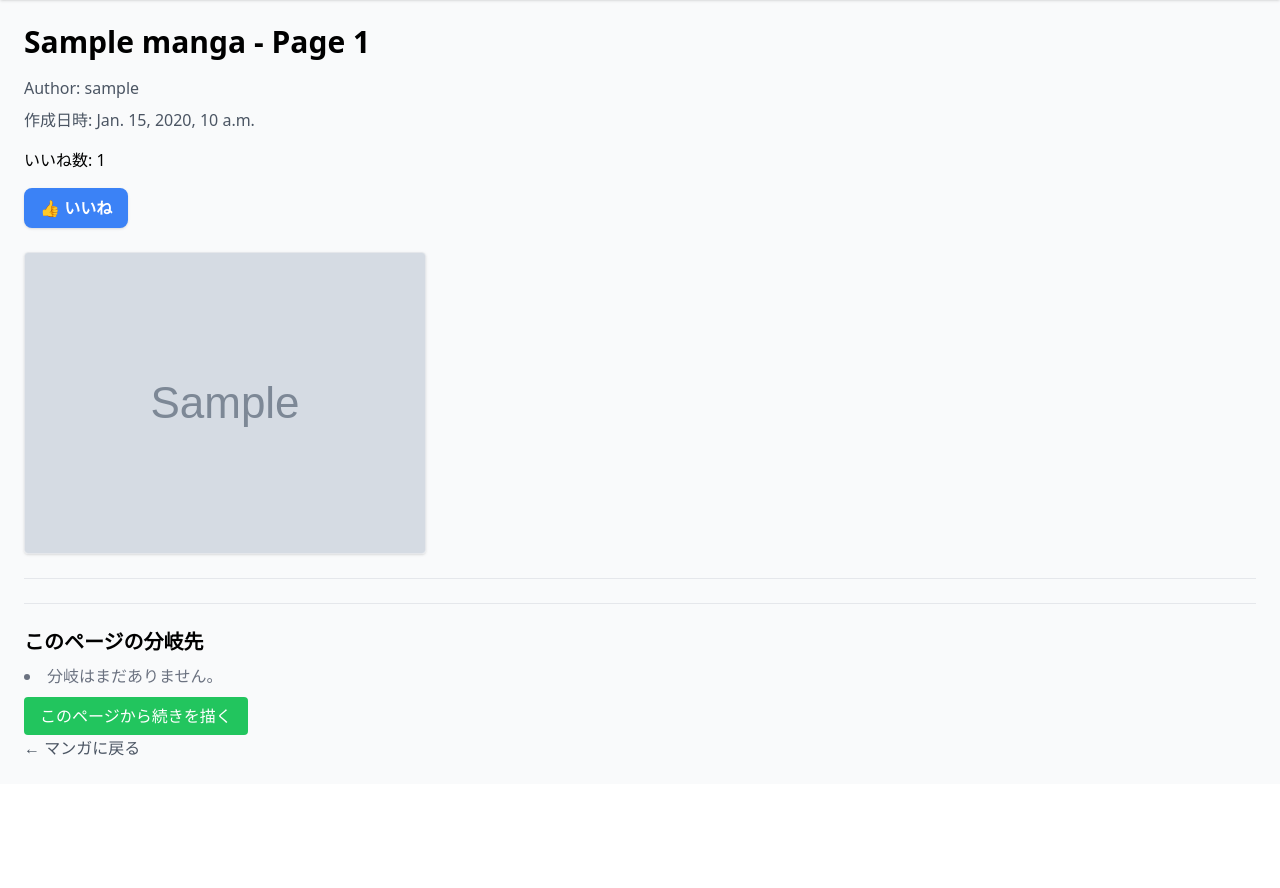
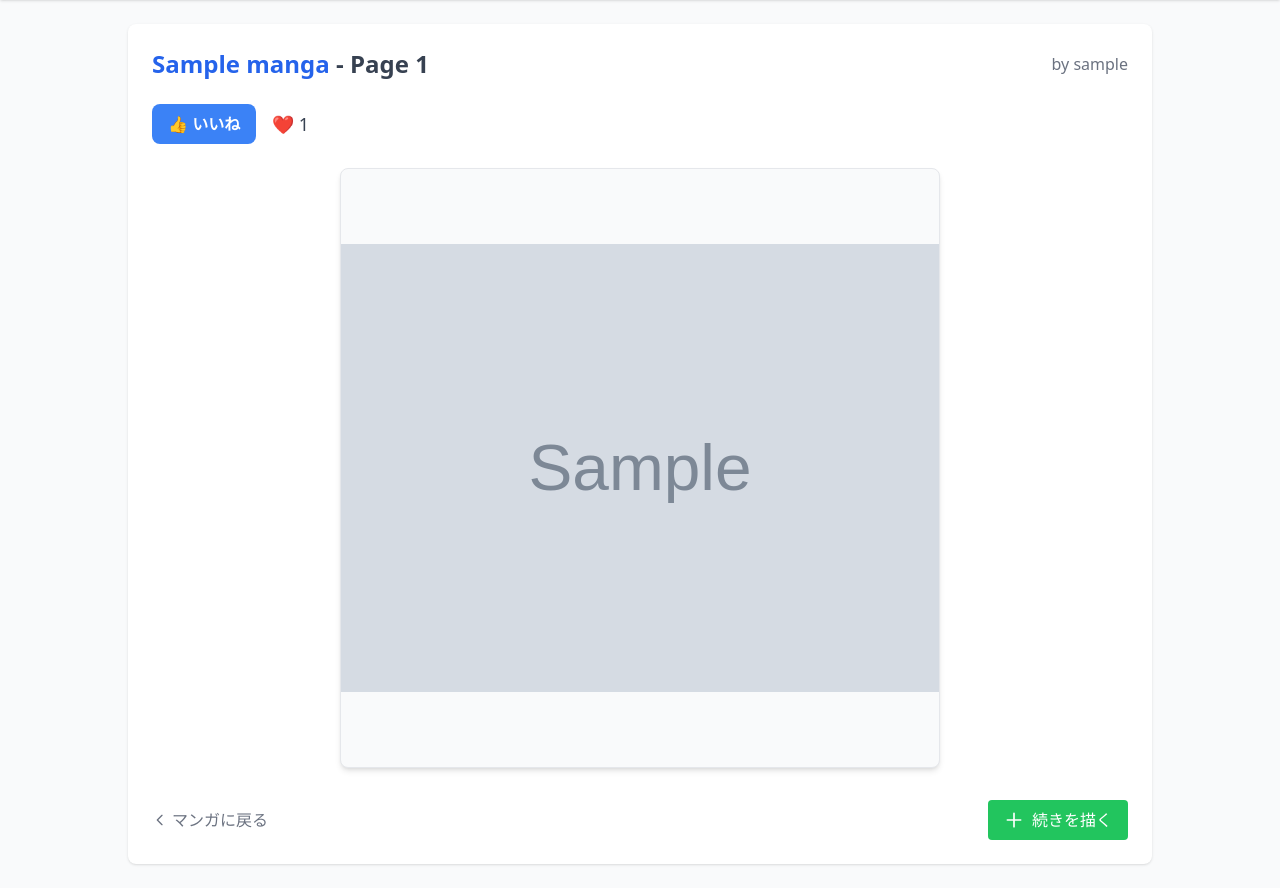
Before and after one commit to Tauzu/relay_manga, a Django app: page /page/1/ in a window 1280 px wide. Shown: the part 64-952 px from the top of the page. Before the commit the page ends 820 px from the top, so only its background shows below. Run offline with Django 5.2, Linux system fonts and the light colour scheme; tables that the repository leaves empty hold one stand-in row (values such as "Sample post"); grey boxes marked "Sample" are stand-in pictures; some libraries are stand-ins or nearby versions.

Commit message:
ページ詳細画面のデザインを改良

```diff
--- a/relay_manga/manga/templates/manga/page_detail.html
+++ b/relay_manga/manga/templates/manga/page_detail.html
@@ -3,59 +3,122 @@
 {% block title %}{{ page.manga.title }} - Page {{ page.id }}{% endblock %}
 
 {% block content %}
-<h2 class="text-3xl font-bold mb-4">{{ page.manga.title }} - Page {{ page.id }}</h2>
-<p class="text-gray-600 mb-2">Author: {{ page.author.username }}</p>
-<p class="text-gray-600 mb-4">作成日時: {{ page.created_at }}</p>
+<div class="max-w-5xl mx-auto bg-white rounded-lg shadow p-6 relative">
 
-<p class="mb-4">いいね数: <span id="like-count">{{ page.likes }}</span></p>
+    <!-- 🏷 タイトル部分 -->
+    <div class="flex justify-between items-center mb-6">
+        <h2 class="text-2xl font-bold">
+            <span class="text-blue-600 hover:underline cursor-pointer"
+                  onclick="window.location.href='{% url 'manga_detail' page.manga.id %}'">
+                {{ page.manga.title }}
+            </span>
+            <span class="text-gray-700"> - Page {{ page.id }}</span>
+        </h2>
+        <p class="text-gray-500">by {{ page.author.username }}</p>
+    </div>
 
+    <!-- ❤️ いいねボタン -->
+    <div class="flex items-center gap-4 mb-6">
         <form id="like-form" method="post" action="{% url 'like_page' page.id %}">
             {% csrf_token %}
             <button type="submit" id="like-button"
-        class="px-4 py-2 rounded-lg bg-blue-500 text-white font-semibold shadow hover:bg-blue-600 disabled:bg-gray-400 transition"
+                class="flex items-center gap-2 px-4 py-2 rounded-lg bg-blue-500 text-white font-semibold hover:bg-blue-600 transition disabled:bg-gray-400"
                 {% if liked %}disabled{% endif %}>
                 {% if liked %}👍 いいね済み{% else %}👍 いいね{% endif %}
             </button>
         </form>
-
-<div class="mt-6">
-    <img src="{{ page.image.url }}" alt="Page image" class="max-w-3xl border rounded shadow">
+        <span class="text-gray-700 text-lg">❤️ <span id="like-count">{{ page.likes }}</span></span>
     </div>
 
-<hr class="my-6">
+    <!-- 📄 ページ画像 ＋ 前後ボタン -->
+    <div class="flex items-center justify-center relative">
 
         {% if parent %}
-    <p><a href="{% url 'page_detail' parent.id %}" class="text-blue-600 hover:underline">← 前のページへ (Page {{ parent.id }})</a></p>
+            <a href="{% url 'page_detail' parent.id %}"
+               class="absolute left-0 ml-4 bg-gray-100 hover:bg-gray-200 rounded-full p-3 shadow transition"
+               title="前のページへ">
+                <svg xmlns="http://www.w3.org/2000/svg" class="w-6 h-6" fill="none" viewBox="0 0 24 24" stroke="currentColor">
+                    <path stroke-linecap="round" stroke-linejoin="round" stroke-width="2" d="M15 19l-7-7 7-7" />
+                </svg>
+            </a>
         {% endif %}
 
+        <div class="w-[600px] h-[600px] flex items-center justify-center bg-gray-50 border rounded-lg overflow-hidden shadow-md">
+            <img src="{{ page.image.url }}" alt="Page image" class="object-contain w-full h-full" />
+        </div>
+
+        {% if next_page or children %}
+        <div class="absolute right-0 flex flex-col items-center mr-4">
+
             {% if next_page %}
-    <p><a href="{% url 'page_detail' next_page.id %}" class="text-blue-600 hover:underline">次のページへ (Page {{ next_page.id }}) →</a></p>
+                <!-- 次のページボタン -->
+                <a href="{% url 'page_detail' next_page.id %}"
+                   class="bg-gray-100 hover:bg-gray-200 rounded-full p-3 shadow transition mb-2"
+                   title="次のページへ">
+                    <svg xmlns="http://www.w3.org/2000/svg" class="w-6 h-6" fill="none" viewBox="0 0 24 24" stroke="currentColor">
+                        <path stroke-linecap="round" stroke-linejoin="round" stroke-width="2" d="M9 5l7 7-7 7" />
+                    </svg>
+                </a>
             {% endif %}
 
-<hr class="my-6">
+            <!-- 分岐ドロップダウン -->
+            {% if children %}
+                {% comment %} 「next_page」と同じIDの子は除外 {% endcomment %}
+                {% with has_other_children=False %}
+                    {% for child in children %}
+                        {% if not next_page or child.id != next_page.id %}
+                            {% with has_other_children=True %}{% endwith %}
+                        {% endif %}
+                    {% endfor %}
+                {% endwith %}
 
-<h3 class="text-xl font-semibold mb-2">このページの分岐先</h3>
-<ul class="list-disc list-inside">
+                {% if children|length > 1 or not next_page %}
+                <div class="relative">
+                    <button id="branch-toggle"
+                            class="bg-gray-100 hover:bg-gray-200 rounded-full p-2 shadow transition"
+                            title="分岐先を選択">
+                        …
+                    </button>
+                    <div id="branch-menu"
+                        class="absolute right-0 mt-2 bg-white border rounded shadow-md hidden w-64 z-10">
                         {% for child in children %}
-        <li>
-            <a href="{% url 'page_detail' child.id %}" class="text-blue-600 hover:underline">
-                Page {{ child.id }} by {{ child.author.username }} (優先度: {{ child.priority }})
+                            {% if not next_page or child.id != next_page.id %}
+                                <a href="{% url 'page_detail' child.id %}"
+                                class="block px-3 py-2 text-sm text-gray-700 hover:bg-gray-100">
+                                    Page {{ child.id }} by {{ child.author.username }}
+                                    <span class="text-xs text-gray-400">（優先度: {{ child.priority }}）</span>
                                 </a>
-        </li>
-    {% empty %}
-        <li class="text-gray-500">分岐はまだありません。</li>
+                            {% endif %}
                         {% endfor %}
-</ul>
+                    </div>
+                </div>
+                {% endif %}
+            {% endif %}
+        </div>
+        {% endif %}
+    </div>
 
-<p class="mt-4">
-    <a href="{% url 'continue_page' page.id %}" class="px-4 py-2 rounded bg-green-500 text-white hover:bg-green-600">
-        このページから続きを描く
+    <!-- 🚀 ボトム操作エリア -->
+    <div class="mt-8 flex justify-between items-center">
+        <a href="{% url 'manga_detail' page.manga.id %}"
+           class="text-gray-500 hover:underline flex items-center gap-1">
+            <svg xmlns="http://www.w3.org/2000/svg" class="w-4 h-4" fill="none" viewBox="0 0 24 24" stroke="currentColor">
+                <path stroke-linecap="round" stroke-linejoin="round" stroke-width="2" d="M15 19l-7-7 7-7" />
+            </svg>
+            マンガに戻る
         </a>
-</p>
-<p class="mt-2">
-    <a href="{% url 'manga_detail' page.manga.id %}" class="text-gray-600 hover:underline">← マンガに戻る</a>
-</p>
 
+        <a href="{% url 'continue_page' page.id %}"
+           class="flex items-center gap-2 px-4 py-2 bg-green-500 text-white rounded hover:bg-green-600 transition">
+            <svg xmlns="http://www.w3.org/2000/svg" class="w-5 h-5" fill="none" viewBox="0 0 24 24" stroke="currentColor">
+                <path stroke-linecap="round" stroke-linejoin="round" stroke-width="2" d="M12 4v16m8-8H4" />
+            </svg>
+            続きを描く
+        </a>
+    </div>
+</div>
+
+<!-- 💬 スクリプト -->
 <script>
 document.getElementById("like-form").addEventListener("submit", function(event) {
     event.preventDefault();
@@ -78,10 +141,25 @@ document.getElementById("like-form").addEventListener("submit", function(event)
         if (!data) return;
         document.getElementById("like-count").innerText = data.likes;
         if (data.already) {
-            document.getElementById("like-button").disabled = true;
-            document.getElementById("like-button").innerText = "👍 いいね済み";
+            const btn = document.getElementById("like-button");
+            btn.disabled = true;
+            btn.textContent = "👍 いいね済み";
         }
     });
 });
+
+// ✅ 分岐ボタン制御
+const toggle = document.getElementById("branch-toggle");
+const menu = document.getElementById("branch-menu");
+if (toggle && menu) {
+    toggle.addEventListener("click", () => {
+        menu.classList.toggle("hidden");
+    });
+    document.addEventListener("click", (e) => {
+        if (!toggle.contains(e.target) && !menu.contains(e.target)) {
+            menu.classList.add("hidden");
+        }
+    });
+}
 </script>
 {% endblock %}
```
Lines whose indentation alone changed are shown as unchanged.
